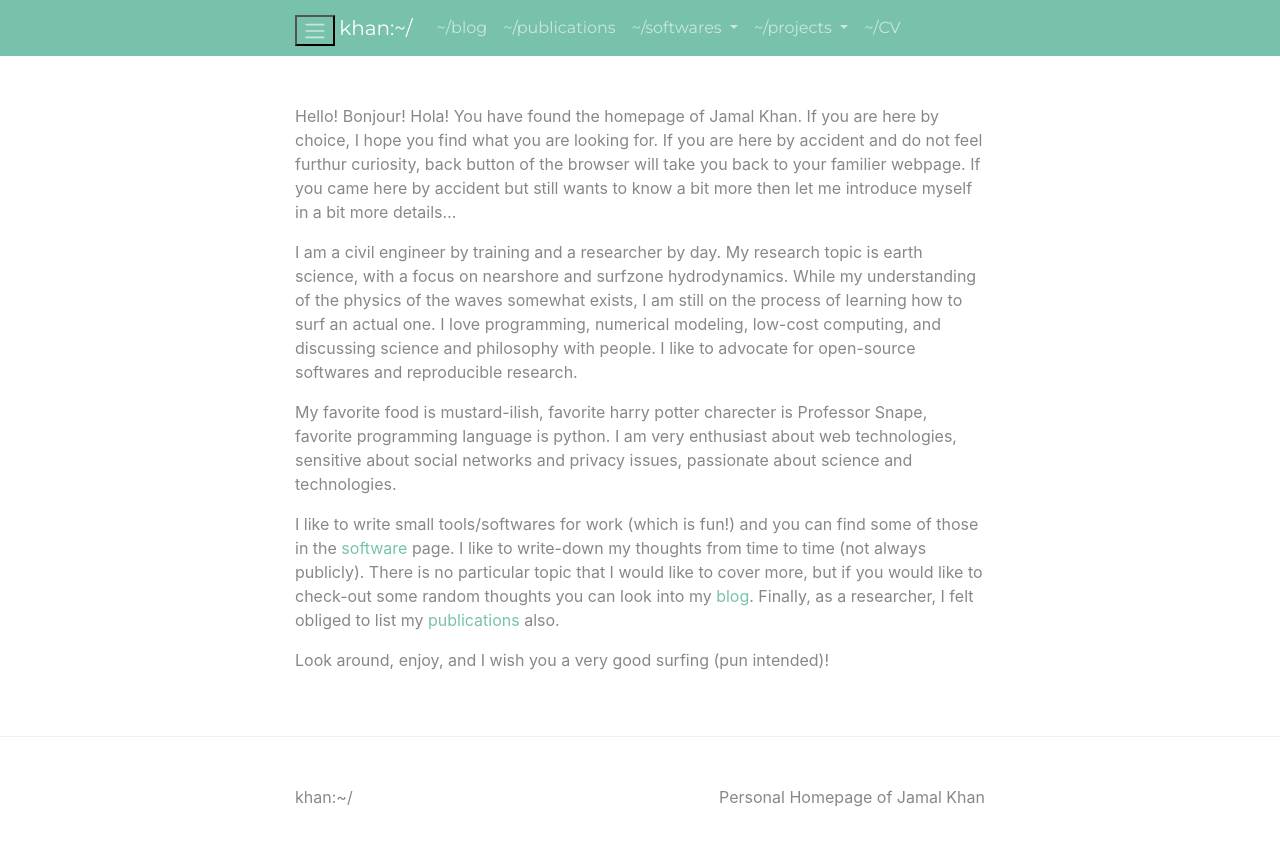
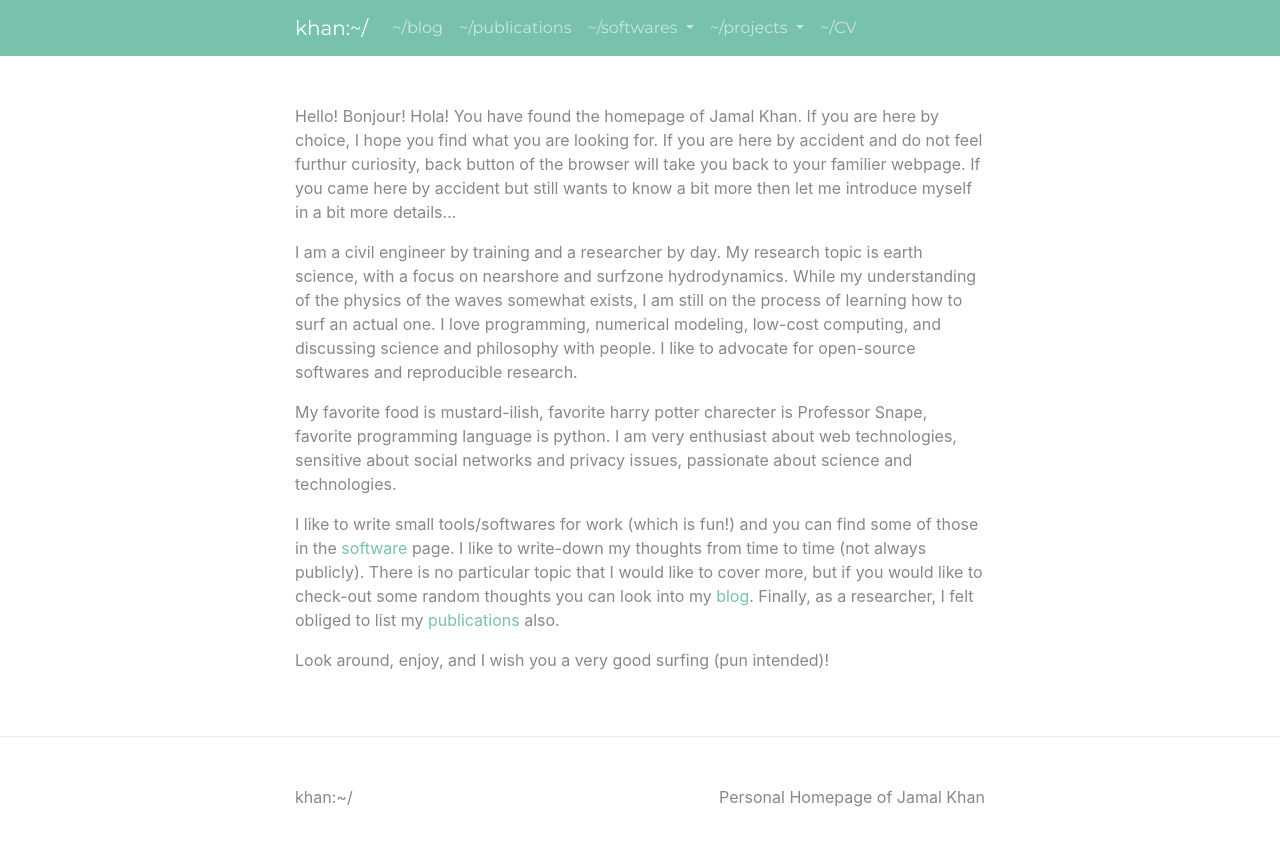
Before and after one commit to jamal919/jamal919.github.io, a Jekyll site: the page built from index.md, in a window 1280 px wide. Shown: the top 846 px of the page. Built offline with Jekyll 4.4.1, drawn with Linux system fonts in a browser that asks for light colours.

Commit message:
:lipstick: Fix toggle button visibility

```diff
--- a/_includes/header.html
+++ b/_includes/header.html
@@ -1,13 +1,9 @@
 <nav class="navbar navbar-expand-lg navbar-dark bg-primary">
   <div class="container">
-      <div class="navbar-header">
-        <span>
-            <button class="navbar-toggle collapsed bg-primary" type="button" data-toggle="collapse" data-target="#navbarNav" aria-controls="navbarNav" aria-expanded="false" aria-label="Toggle navigation">
-                <span class="navbar-toggler-icon"></span>
-            </button>
-            <a class="navbar-brand" href="/">khan:~/</a>
-        </span>
-      </div>
+    <a class="navbar-brand" href="/">khan:~/</a>
+    <button class="navbar-toggler" type="button" data-toggle="collapse" data-target="#navbarNav" aria-controls="navbarNav" aria-expanded="false" aria-label="Toggle navigation">
+        <span class="navbar-toggler-icon"></span>
+    </button>
 
     <div class="collapse navbar-collapse" id="navbarNav">
         <ul class="navbar-nav mr-auto">
```
